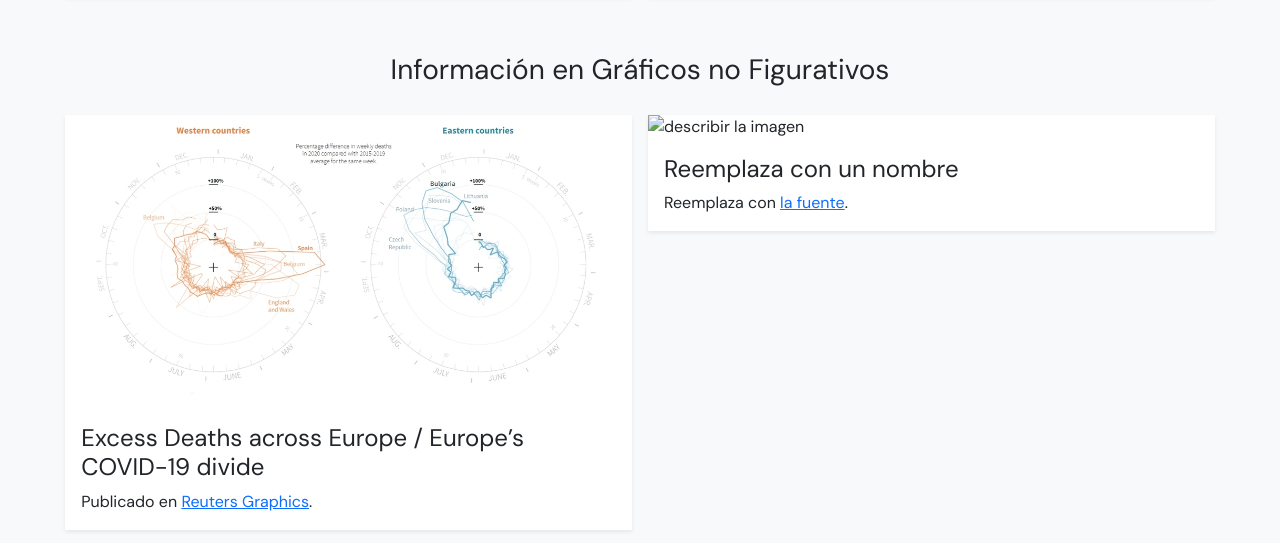
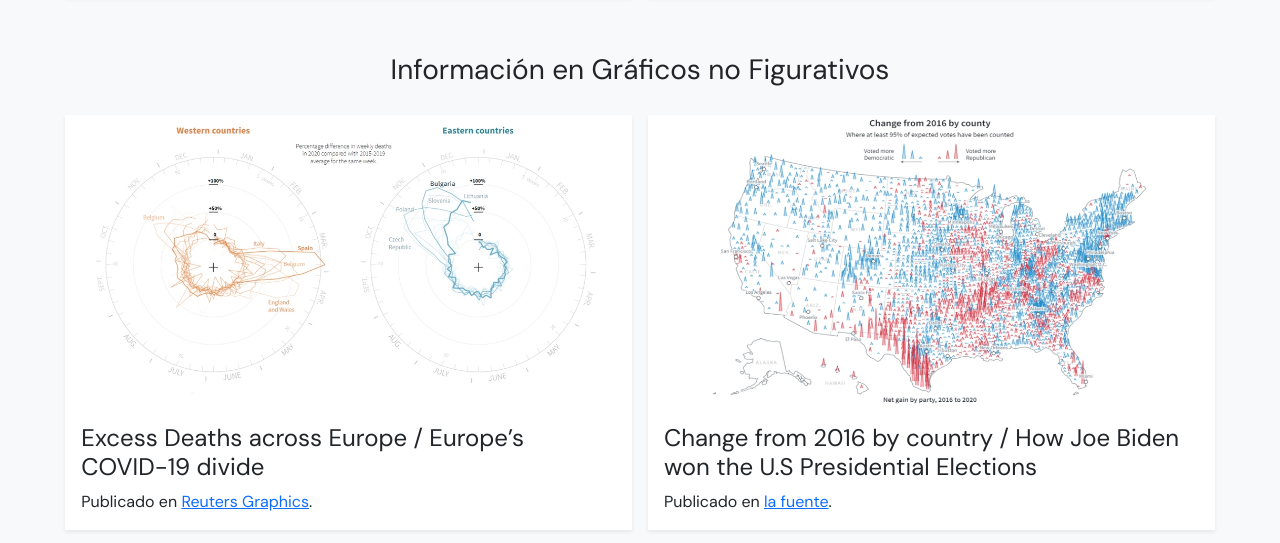
Before and after one commit to constanzavaldovinos/info-digital-03, a plain HTML site: page index.html in a window 1280 px wide. Shown: the part 1490-2033 px from the top of the page. Drawn offline with nearby package versions, Linux system fonts and the light colour scheme.

Commit message:
Update index.html
:)

```diff
--- a/index.html
+++ b/index.html
@@ -97,10 +97,10 @@
                         <!--sexto gráfico-->
                         <div class="col-sm-6">
                             <div class="card shadow-sm">
-                                <img src="img/reemplazar.png" class="card-img-top" alt="describir la imagen" />
+                                <img src="img/how-biden-won-the-elections.jpg" class="card-img-top" alt="describir la imagen" />
                                 <div class="card-body">
-                                    <h4 class="card-title">Reemplaza con un nombre</h4>
-                                    <p class="card-text">Reemplaza con <a href="#" target="_blank" rel="noopener noreferrer">la fuente</a>.</p>
+                                    <h4 class="card-title">Change from 2016 by country / How Joe Biden won the U.S Presidential Elections</h4>
+                                    <p class="card-text">Publicado en <a href="https://graphics.reuters.com/USA-ELECTION/RESULTS/jznvnjyjzvl/index.html" target="_blank" rel="noopener noreferrer">la fuente</a>.</p>
                                 </div>
                             </div>
                         </div>
```
